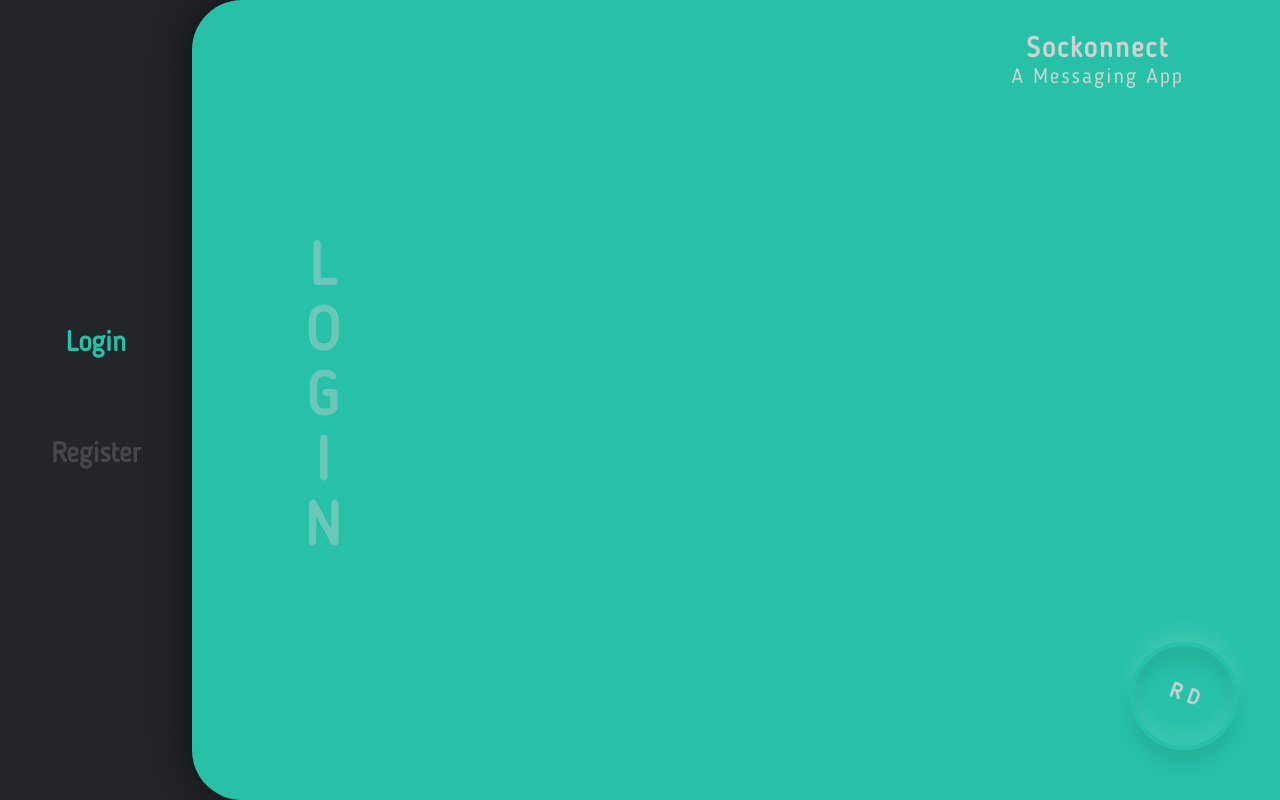
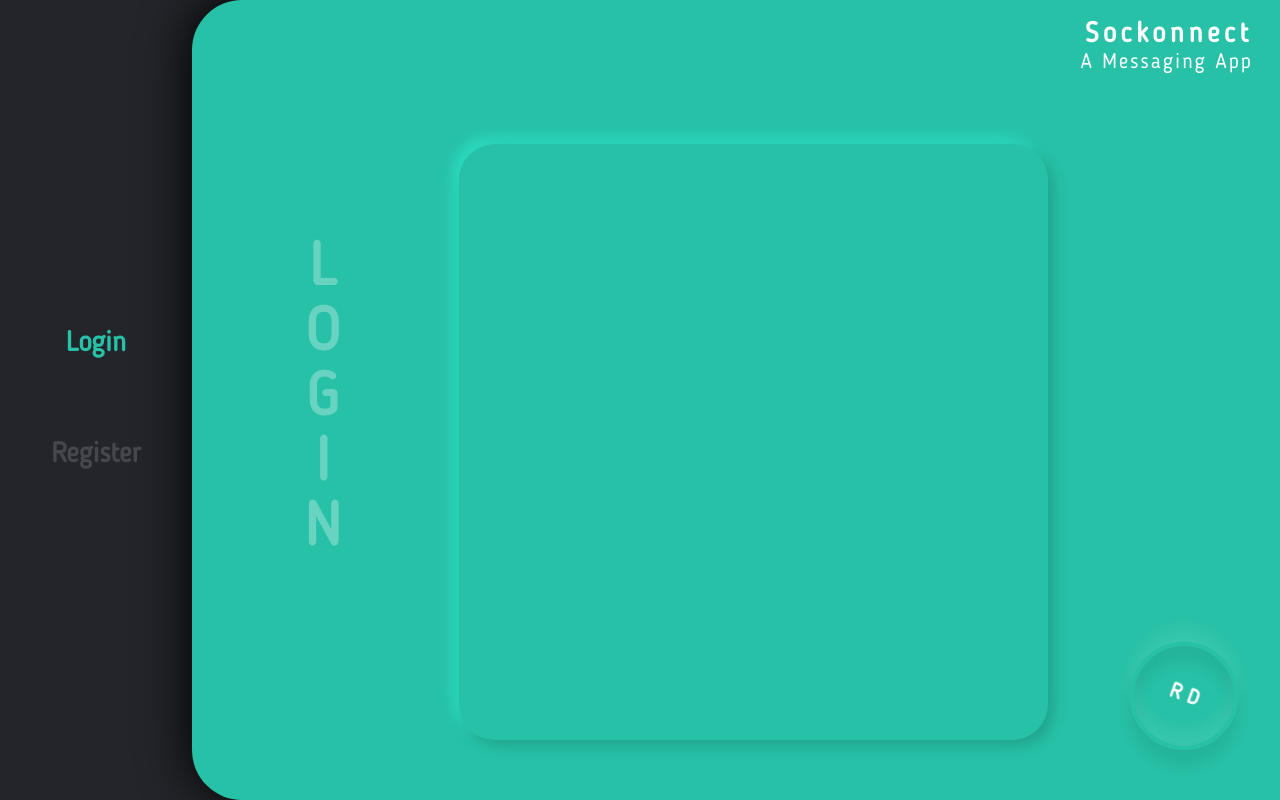
Before and after one commit to keshavDooleea/Sockonnect, a React (Create React App) app in the folder frontend/: page / in a window 1280 px wide. Built offline with nearby package versions, Linux system fonts and the light colour scheme.

Commit message:
added box shadow

```diff
--- a/frontend/src/App.css
+++ b/frontend/src/App.css
@@ -85,8 +85,8 @@
   background-color: #27c1a7;
   border-top-left-radius: 50px;
   border-bottom-left-radius: 50px;
-  -webkit-box-shadow: -2px -2px 50px rgba(0, 0, 0, 0.6);
-          box-shadow: -2px -2px 50px rgba(0, 0, 0, 0.6);
+  -webkit-box-shadow: -2px -2px 50px black;
+          box-shadow: -2px -2px 50px black;
   display: -webkit-box;
   display: -ms-flexbox;
   display: flex;
@@ -102,6 +102,7 @@
   width: 95%;
   height: 95%;
   margin-right: 10px;
+  color: white;
   display: -ms-grid;
   display: grid;
   -ms-grid-columns: 1fr 3fr 1fr 1fr;
@@ -121,12 +122,13 @@
   display: -ms-grid;
   display: grid;
   place-content: center;
+  pointer-events: none;
 }
 
 .auth_body .auth_big_div .auth_div .auth_path h1 {
   text-align: center;
   font-size: 60px;
-  opacity: 0.4;
+  opacity: 0.3;
 }
 
 .auth_body .auth_big_div .auth_div form {
@@ -135,6 +137,14 @@
   -ms-grid-column: 2;
   -ms-grid-column-span: 2;
   grid-area: form;
+  -webkit-box-sizing: border-box;
+          box-sizing: border-box;
+  border-radius: 36px;
+  margin: 40px 50px;
+  -webkit-box-shadow: 6px 6px 13px #21a48e,
+ -6px -6px 13px #2ddec0;
+          box-shadow: 6px 6px 13px #21a48e,
+ -6px -6px 13px #2ddec0;
 }
 
 .auth_body .auth_big_div .auth_div .sockonnect {
@@ -150,17 +160,17 @@
   -webkit-box-direction: normal;
       -ms-flex-direction: column;
           flex-direction: column;
-  -webkit-box-align: center;
-      -ms-flex-align: center;
-          align-items: center;
-  -webkit-box-pack: center;
-      -ms-flex-pack: center;
-          justify-content: center;
+  -webkit-box-align: end;
+      -ms-flex-align: end;
+          align-items: flex-end;
   letter-spacing: 2px;
+  pointer-events: none;
+  margin-right: 5%;
 }
 
 .auth_body .auth_big_div .auth_div .sockonnect h1 {
-  text-align: justify;
+  text-align: center;
+  letter-spacing: 4.5px;
 }
 
 .auth_body .auth_big_div .auth_div .RD_auth_round {
--- a/frontend/src/App.scss
+++ b/frontend/src/App.scss
@@ -10,6 +10,14 @@ $textColor: #cfd1d5;
 $darkgrey: #45474c;
 $redish: #b76e79;
 $greenish: #27c1a7;
+
+//  FUNCTIONS *******************************************
+@mixin greenBoxShadow {
+    box-shadow: 0 -15px 15px rgba(255, 255, 255, 0.08),
+                inset 0 -15px 15px rgba(255, 255, 255, 0.08),
+                0 15px 15px rgba(0, 0, 0, 0.08),
+                inset 0 15px 15px rgba(0, 0, 0, 0.08);
+}
 
 //  STYLES **********************************************
 * {
@@ -77,7 +85,7 @@ $greenish: #27c1a7;
         background-color: $greenish;
         border-top-left-radius: 50px;
         border-bottom-left-radius: 50px;
-        box-shadow: -2px -2px 50px rgba(0, 0, 0, 0.6);
+        box-shadow: -2px -2px 50px rgba(0, 0, 0, 1);
         display: flex;
         align-items: center;
         justify-content: flex-end;
@@ -86,6 +94,7 @@ $greenish: #27c1a7;
             width: 95%;
             height: 95%;
             margin-right: 10px;
+            color: white;
             display: grid;
             grid-template-columns: 1fr 3fr 1fr 1fr;
             grid-template-rows: 0.5fr 3fr 1fr;
@@ -98,16 +107,22 @@ $greenish: #27c1a7;
                 grid-area: path;
                 display: grid;
                 place-content: center;
+                pointer-events: none;
 
                 h1 {
                     text-align: center;
                     font-size: 60px;
-                    opacity: 0.4;
+                    opacity: 0.3;
                 }
             }
 
             form {
                 grid-area: form;
+                box-sizing: border-box;
+                border-radius: 36px;
+                margin: 40px 50px;
+                box-shadow:  6px 6px 13px #21a48e,
+                            -6px -6px 13px #2ddec0;
             }
 
             .sockonnect {
@@ -115,12 +130,14 @@ $greenish: #27c1a7;
                 text-align: justify;
                 display: flex;
                 flex-direction: column;
-                align-items: center;
-                justify-content: center;
+                align-items: flex-end;
                 letter-spacing: 2px;
+                pointer-events: none;
+                margin-right: 5%;
 
                 h1 {
-                    text-align: justify;
+                    text-align: center;
+                    letter-spacing: 4.5px;
                 }
             }
 
@@ -136,10 +153,7 @@ $greenish: #27c1a7;
                     place-content: center;
                     border: 4px solid $greenish;
                     border-radius: 50%;
-                    box-shadow: 0 -15px 15px rgba(255, 255, 255, 0.08),
-                                inset 0 -15px 15px rgba(255, 255, 255, 0.08),
-                                0 15px 15px rgba(0, 0, 0, 0.08),
-                                inset 0 15px 15px rgba(0, 0, 0, 0.08);
+                    @include greenBoxShadow();
 
                     h2 {
                         animation: spin_rd infinite 4s cubic-bezier(0.64, -0.16, 0.36, 1.56);
```
Also changed, not shown: 1 other file (tests, documents, lock files or other folders).
